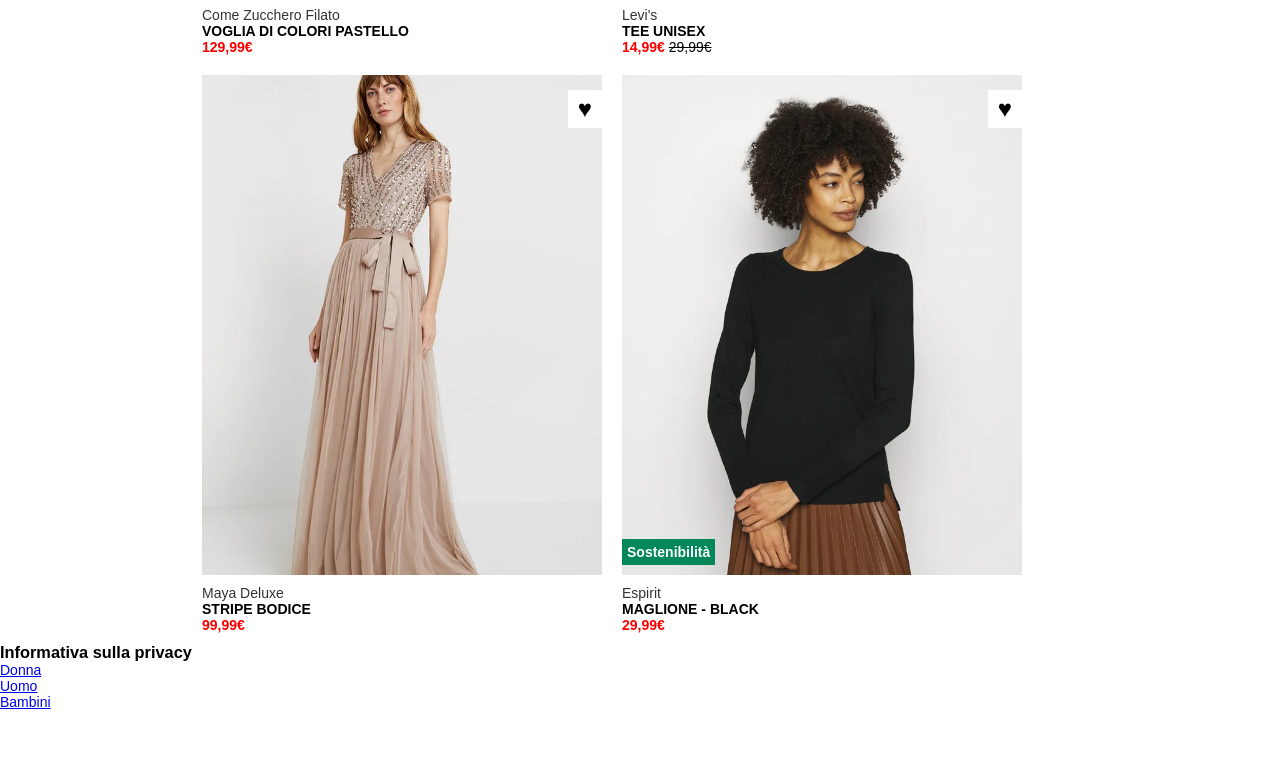
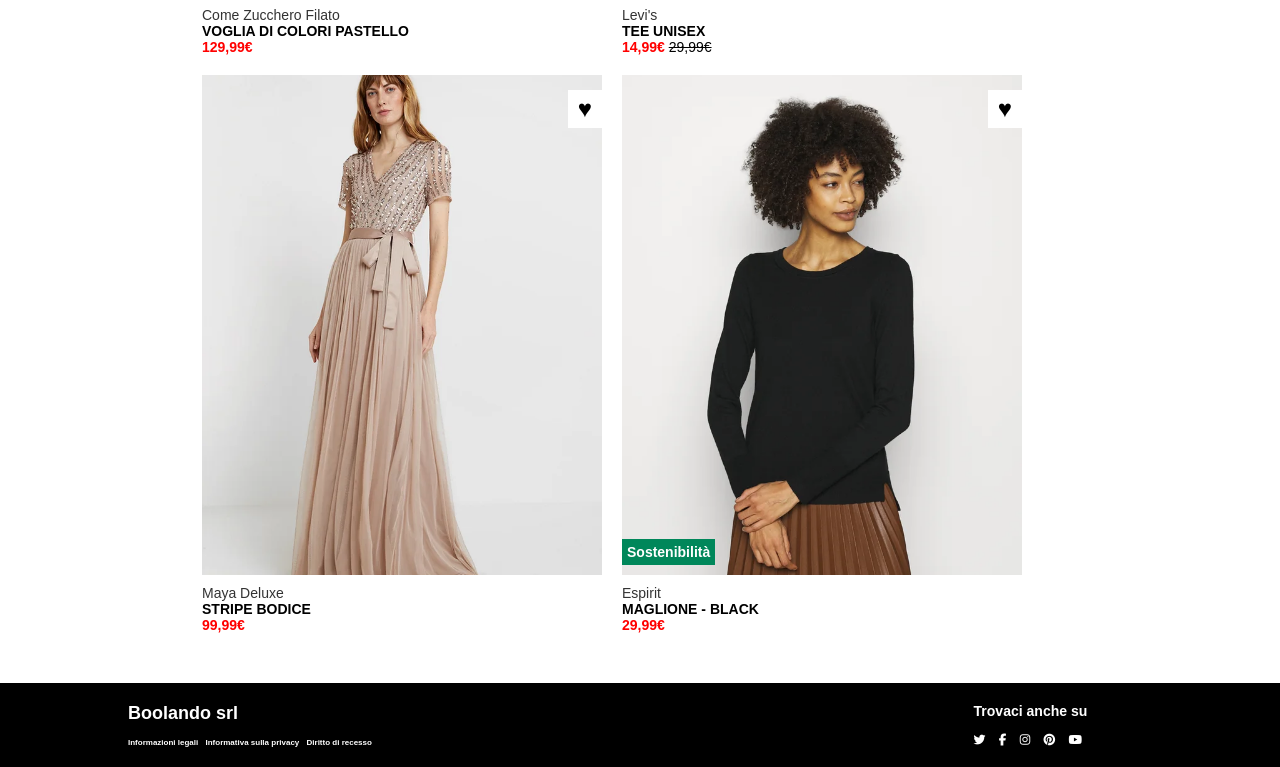
Before and after one commit to Starliege/html-css-boolando, a plain HTML site: page index.html in a window 1280 px wide. Shown: the part 1196-1963 px from the top of the page. Before the commit the page ends 1906 px from the top, so only its background shows below. Drawn offline with Linux system fonts and the light colour scheme.

Commit message:
footer-done

```diff
--- a/app.css
+++ b/app.css
@@ -68,6 +68,7 @@ i {
 main {
     margin: auto;
     width: 70%;
+    padding-bottom: 40px;
 }
 
 .articolo {
@@ -201,3 +202,40 @@ main::after {
 }
 
 /* footer */
+
+#bot {
+    background-color: black;
+    font-size: 12px;
+}
+
+#bot > .container {
+    width: 80%;
+    min-width: 1000px;
+    max-width: 1300px;
+    padding: 20px 0px 20px 0;
+    margin: auto;
+    display: flex;
+    align-items: center;
+    justify-content: space-between;
+}
+
+#bot nav > ul {
+    list-style: none;
+    font-size: 8px;
+}
+
+#bot nav > ul > li {
+    display: inline-block;
+    padding-right: 5px;
+}
+
+#bot nav > ul > li > a {
+    color: #FFF;
+    font-weight: bold;
+    text-decoration: none;
+}
+
+.rightfoot {
+    color: white;
+    margin-right: 60px;
+}
--- a/index.html
+++ b/index.html
@@ -97,18 +97,27 @@
             <div class="price">29,99€</div>
         </div>
     </main>
-
     <footer>
         <section id="bot">
             <div class="container">
-                <h3>Informativa sulla privacy</h3>
-                <nav>
-                    <ul>
-                        <li><a href="#">Donna</a></li>
-                        <li><a href="#">Uomo</a></li>
-                        <li><a href="#">Bambini</a></li>
-                    </ul>
-                </nav>
+                <div class="leftfoot">
+                    <h2 style="color: #FFF;">Boolando srl</h2><br>
+                    <nav>
+                        <ul>
+                            <li><a href="#">Informazioni legali</a></li>
+                            <li><a href="#">Informativa sulla privacy</a></li>
+                            <li><a href="#">Diritto di recesso</a></li>
+                        </ul>
+                    </nav>
+                </div>
+                <div class="rightfoot">
+                <h3>Trovaci anche su</h3><br>
+                <i class="fa-brands fa-twitter"></i>
+                <i class="fa-brands fa-facebook-f"></i>
+                <i class="fa-brands fa-instagram"></i>
+                <i class="fab fa-pinterest"></i>
+                <i class="fa-brands fa-youtube"></i>
+                </div>
             </div>
         </section>
     </footer>
```
